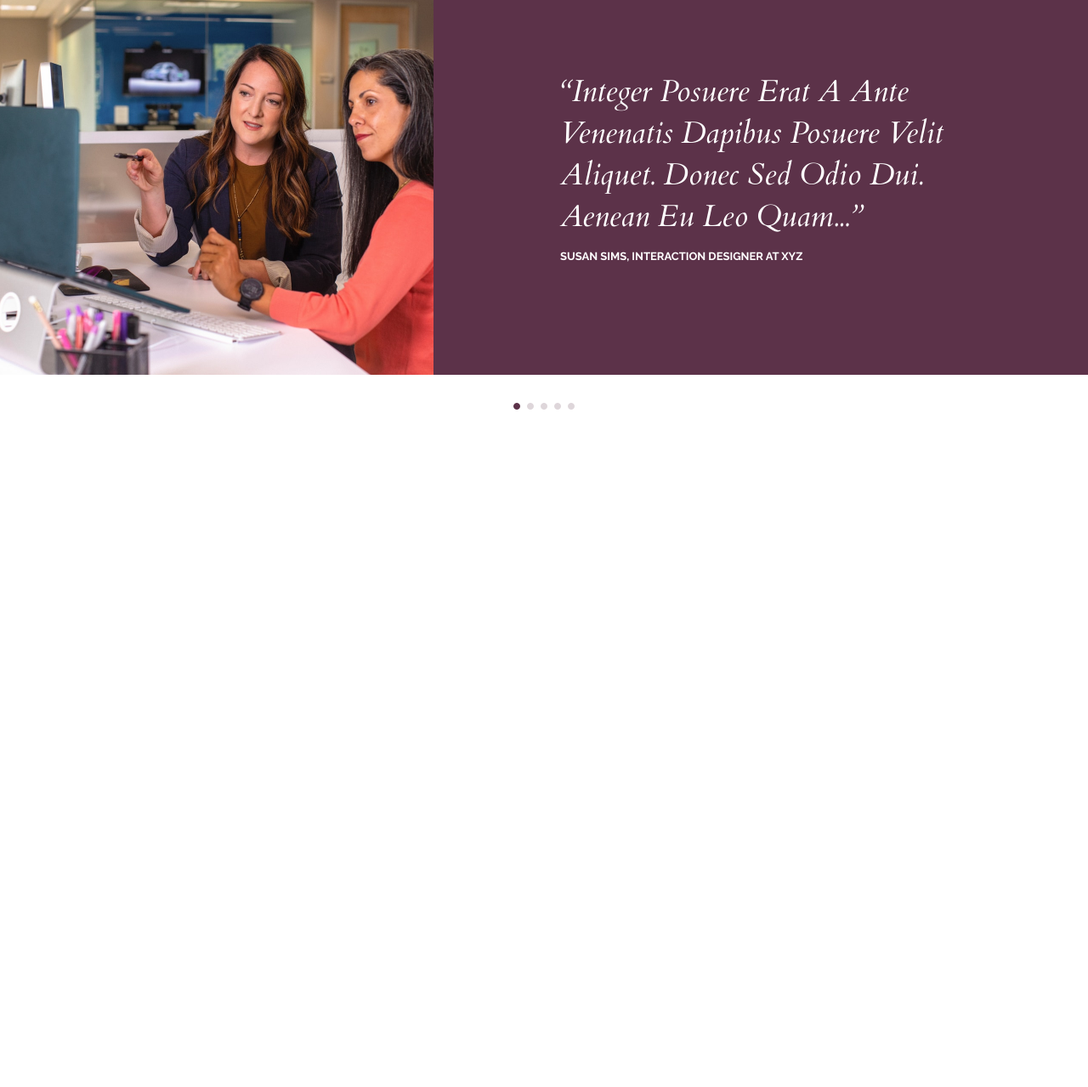
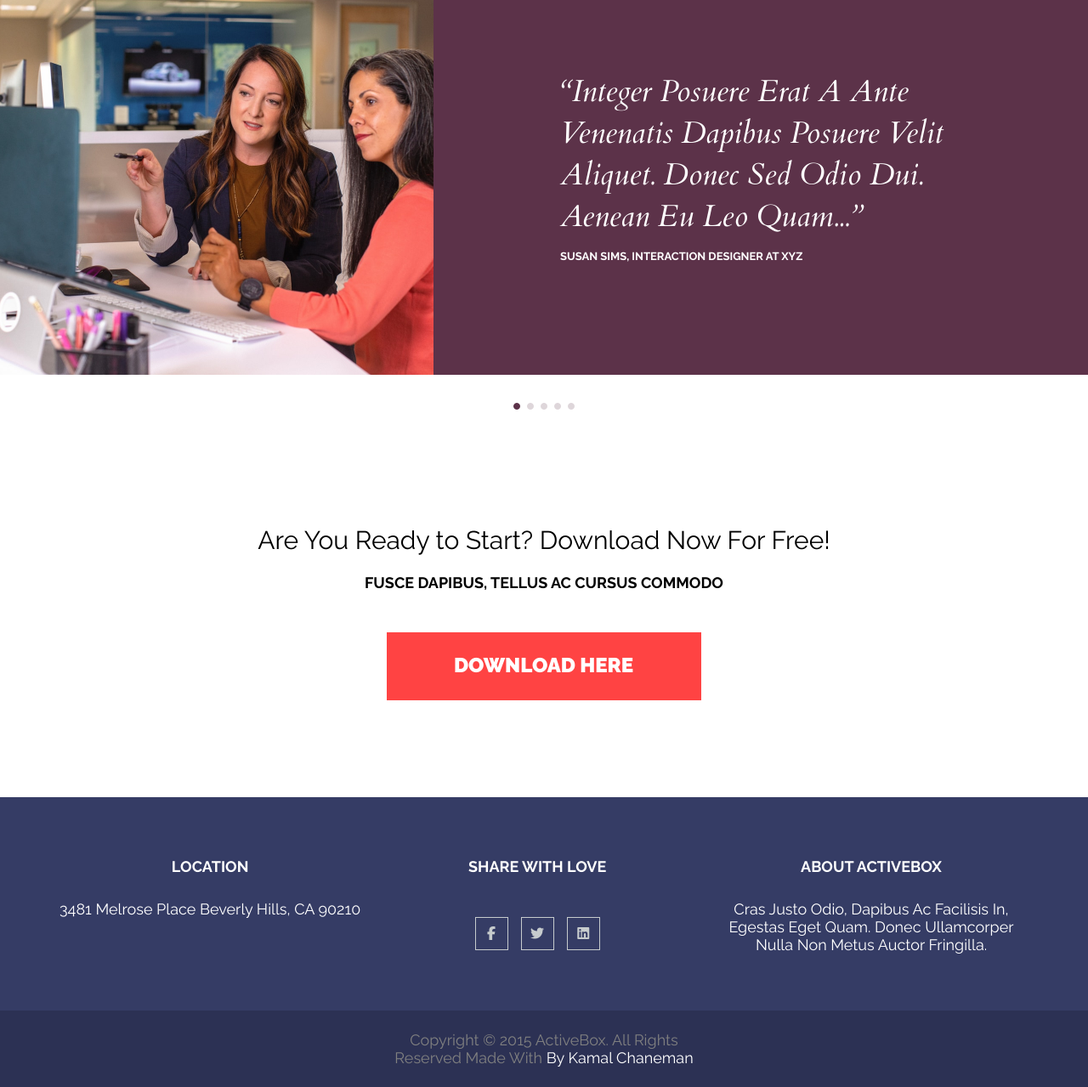
Before and after one commit to mrskrisss/Landing2, a website built with Parcel: page src/index.html in a window 1280 px wide. Shown: the part 1790-3069 px from the top of the page at 85% size. Before the commit the page ends 2276 px from the top, so only its background shows below. Built offline with nearby package versions, Linux system fonts and the light colour scheme; grey boxes are pictures that could not be loaded; files whose address does not match are found by name.

Commit message:
added sections footer and download and contacts

```diff
--- a/src/index.html
+++ b/src/index.html
@@ -202,6 +202,74 @@
                 </div>
             </div>
     </section>
+    <section class="download">
+        <div class="container">
+            <h3 class="download-title">
+                Are You Ready to Start? Download Now For Free!
+            </h3>
+            <h5 class="download-title-bottom">
+                Fusce dapibus, tellus ac cursus commodo
+            </h5>
+            <div class="button-wrap">
+                <div class="button">
+                    <a href="#" class="button_link">
+                        download here
+                   </a>
+                </div>
+            </div>
+        </div>
+    </section>
+    <section class="contacts">
+        <div class="container">
+            <div class="contacts-wrap">
+                <div class="contacts-card">
+                    <h5 class="contacts-card-title">
+                        Location
+                    </h5>
+                    <div class="contacts-card-text">
+                        <p>
+                            3481 Melrose Place Beverly Hills, CA 90210
+                        </p>
+                    </div>
+                </div>
+                <div class="contacts-card">
+                    <h5 class="contacts-card-title_social">
+                        Share with Love
+                    </h5>
+                    <div class="social-icons">
+                        <ul class="social-icons-list">
+                            <li class="list-icon">
+                                <a class="list-icon" href="#"><i class="fa-brands fa-facebook-f"></i></a>
+                            </li>
+                            <li class="list-icon">
+                                <a class="list-icon" href="#"><i class="fa-brands fa-twitter"></i></a>
+                            </li>
+                            <li class="list-icon">
+                                <a class="list-icon" href="#"><i class="fa-brands fa-linkedin"></i></a>
+                            </li>
+                        </ul>
+                    </div>
+                </div>
+                <div class="contacts-card">
+                    <h5 class="contacts-card-title">
+                        About ActiveBox
+                    </h5>
+                    <div class="contacts-card-text">
+                        <p>
+                            Cras justo odio, dapibus ac facilisis in, egestas eget quam. Donec ullamcorper nulla non metus auctor fringilla.
+                        </p>
+                    </div>
+                </div>
+            </div>
+        </div>
+    </section>
+    <footer class="footer">
+        <div class="footer-copyright">
+            <h5 class="copyright">
+                Copyright © 2015 ActiveBox. All Rights Reserved Made with <span>by Kamal Chaneman</span>
+            </h5>
+        </div>
+    </footer>
 
 
     <script  type="module" src="./js/index.js"></script>
--- a/src/scss/_cdn.scss
+++ b/src/scss/_cdn.scss
@@ -0,0 +1 @@
+@import url('https://cdnjs.cloudflare.com/ajax/libs/font-awesome/6.5.1/css/all.min.css');
--- /dev/null
+++ b/src/scss/contacts.scss
@@ -0,0 +1,58 @@
+@import '../scss/variables';
+@import '../scss/mixins';
+.contacts {
+    padding: 71px 0 67px;
+    background-color: #353C65;;
+}
+.contacts-wrap {
+    display: flex;
+    flex-direction: row;
+    justify-content: space-between;
+    margin: 0 -15px;
+}
+.contacts-card {
+    max-width: 370px;
+    margin: 0 15px;
+    h5 {
+        color: #FFF;
+        text-align: center;
+        font-family: Raleway;
+        font-size: $_18px;
+        font-weight: 700;
+        text-transform: uppercase;
+        margin-bottom: 29px;
+        text-align: center;
+    }
+    .contacts-card-title_social {
+        margin-bottom: 49px;
+    }
+}
+.contacts-card-text {
+    color: #FFF;
+    text-align: center;
+    font-family: Raleway;
+    font-size: $_18px;
+    font-weight: 400;
+    text-transform: capitalize;
+    text-align: center;
+}
+.social-icons {
+    ul {
+        display: flex;
+        flex-direction: row;
+        li {
+            margin: auto;
+            width: 39px;
+            height: 39px;
+            border: 1px solid rgb(198, 203, 205);
+            display: flex;
+            align-items: center;
+            justify-content: center;
+            cursor: pointer;
+            a{
+                color: rgb(198, 203, 205);
+            }
+        }
+    }
+
+}
--- /dev/null
+++ b/src/scss/download.scss
@@ -0,0 +1,28 @@
+@import '../scss/variables';
+@import '../scss/mixins';
+.download {
+    padding: 114px 0;
+    margin: 0 -15px;
+}
+.download-title {
+    color: #000;
+    height: 70px;
+    text-align: center;
+    font-family: Raleway;
+    font-size: $_30px;
+    font-weight: 500;
+    margin-bottom: 5px;
+    display: flex;
+    justify-content: center;
+    align-items: center;
+
+}
+.download-title-bottom {
+    color: #000;
+    text-align: center;
+    font-family: Raleway;
+    font-size: $_18px;
+    font-weight: 700;
+    text-transform: uppercase;
+    margin-bottom: 48px;
+}
--- /dev/null
+++ b/src/scss/footer.scss
@@ -0,0 +1,21 @@
+@import '../scss/variables';
+@import '../scss/mixins';
+.footer-copyright {
+    background-color: rgb(44, 49, 84);
+    padding: 24px 0;
+    display: flex;
+    justify-content: center;
+    h5 {
+        width: 370px;
+        color: rgb(128, 128, 128);
+        text-align: center;
+        font-family: Raleway;
+        font-size: $_18px;
+        font-weight: 400;
+        text-transform: capitalize;
+        span {
+            color: #FFF;
+        }
+    }
+
+}
--- a/src/scss/index.scss
+++ b/src/scss/index.scss
@@ -5,6 +5,9 @@
 @import url("./header.scss");
 @import url("./features.scss");
 @import url("./testimonials.scss");
+@import url("./download.scss");
+@import url("./contacts.scss");
+@import url("./footer.scss");
 
 * {
     margin: 0;
```
Also changed, not shown: dist/index.html, src/scss/header.scss (line endings or trailing spaces), 2 other files.
